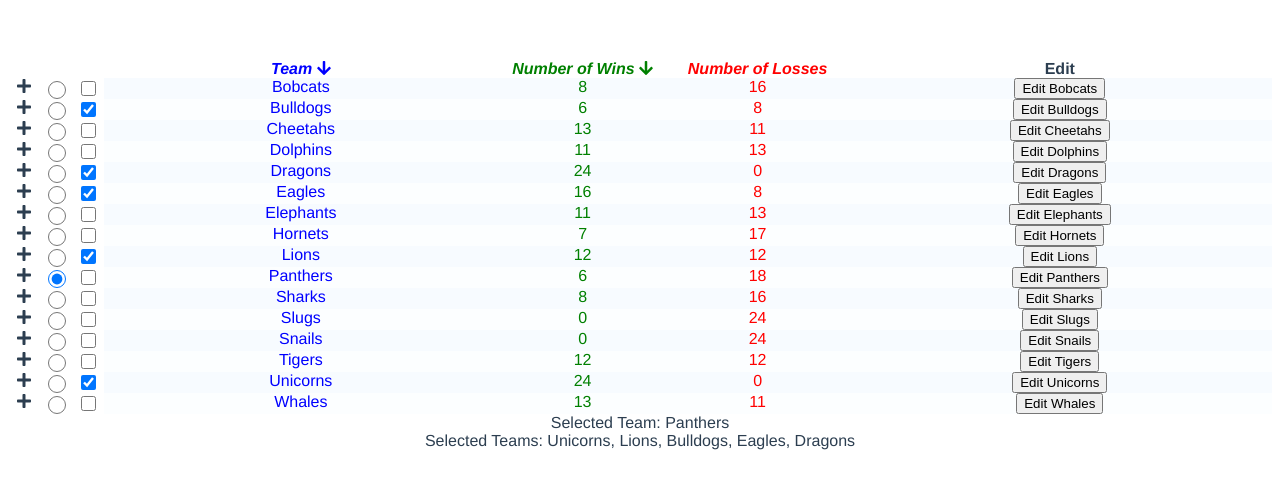
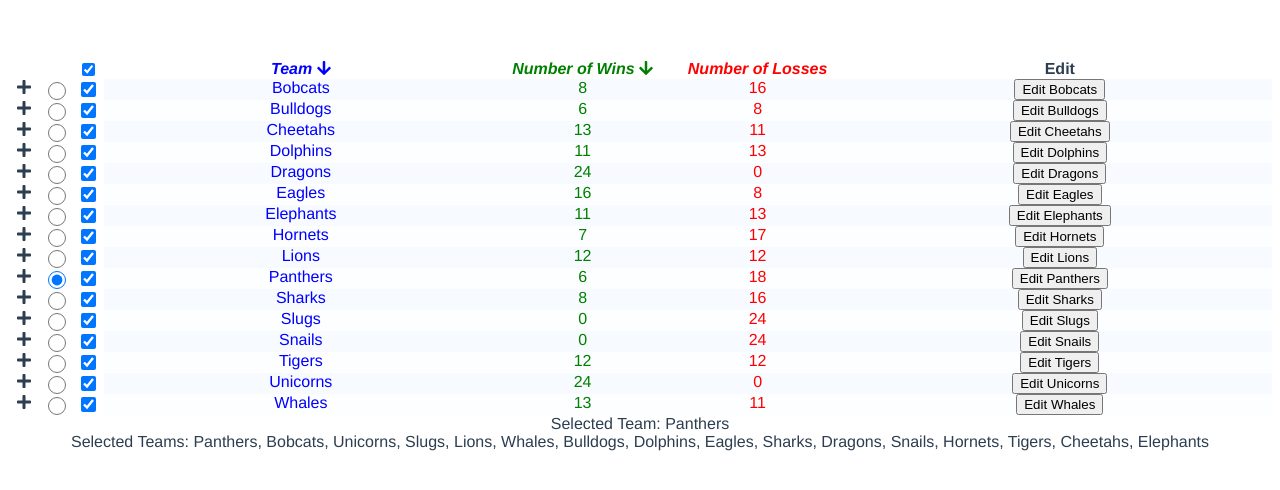
Before and after one commit to AriSorsko/easy-vue-components, a Vue app: page / in a window 1280 px wide. Shown: the top 490 px of the page. Built offline with nearby package versions, Linux system fonts and the light colour scheme.

Commit message:
Added a checkbox to the header that toggles all of the checkboxes

```diff
--- a/src/components/Demo.vue
+++ b/src/components/Demo.vue
@@ -659,11 +659,22 @@ export default {
   },
   created() {
     this.selectedItem = this.teams[0];
+    this.selectedItems.push(this.teams[0]);
+    this.selectedItems.push(this.teams[1]);
     this.selectedItems.push(this.teams[2]);
+    this.selectedItems.push(this.teams[3]);
     this.selectedItems.push(this.teams[4]);
+    this.selectedItems.push(this.teams[5]);
     this.selectedItems.push(this.teams[6]);
+    this.selectedItems.push(this.teams[7]);
     this.selectedItems.push(this.teams[8]);
+    this.selectedItems.push(this.teams[9]);
     this.selectedItems.push(this.teams[10]);
+    this.selectedItems.push(this.teams[11]);
+    this.selectedItems.push(this.teams[12]);
+    this.selectedItems.push(this.teams[13]);
+    this.selectedItems.push(this.teams[14]);
+    this.selectedItems.push(this.teams[15]);
     // this.selectedItems.push({ test: "test!!!" });
   },
 };
--- a/src/components/EasyTable.vue
+++ b/src/components/EasyTable.vue
@@ -6,9 +6,15 @@
       <div v-if="enableAccordianforDetailRow" />
       <!-- Empty div to keep the headers lined up with their columns when there are radio buttons  -->
       <div v-if="enableRadioButtons" />
-      <!-- Empty div to keep the headers lined up with their columns when there are check boxes  -->
-      <div v-if="enableCheckBoxes" />
-      <!-- TODO: have checkbox here that toggles all of the boxes -->
+      <!-- Toggle all of the check boxes  -->
+      <input
+        v-if="enableCheckBoxes"
+        type="checkbox"
+        v-model="checkAll"
+        value="checkAll"
+        ref="checkAll"
+        @click="checkAllToggled"
+      />
       <div
         v-for="(column, index) in columns"
         :key="column.header"
@@ -197,6 +203,7 @@ export default {
       internalSelectedItem: null,
       internalSelectedItems: [],
       openDetailRows: [],
+      checkAll: [],
     };
   },
   created() {
@@ -301,14 +308,13 @@ export default {
       this.internalSelectedItems = this.internalSelectedItems.concat(
         filteredSelected
       );
+      this.checkAll = this.internalSelectedItems.length === this.rows.length;
       if (selectedItemsNotInRows.length !== 0)
         console.warn(
           "The following selected items are not one of the row items!",
           selectedItemsNotInRows
         );
     }
-
-    // Handle details row accordian control setup
   },
   watch: {
     internalSelectedItem() {
@@ -316,6 +322,7 @@ export default {
     },
     internalSelectedItems() {
       this.$emit("update:selectedItems", this.internalSelectedItems);
+      this.checkAll = this.internalSelectedItems.length === this.rows.length;
     },
   },
   computed: {
@@ -346,6 +353,14 @@ export default {
     },
   },
   methods: {
+    checkAllToggled() {
+      this.internalSelectedItems = [];
+      if (!this.checkAll) {
+        this.internalSelectedItems = this.internalSelectedItems.concat(
+          this.rows
+        );
+      }
+    },
     collapseRow(row) {
       this.openDetailRows = this.openDetailRows.filter((r) => r !== row);
     },
```
Also changed, not shown: ToDo.txt, 1 other file (tests, documents, lock files or other folders).
